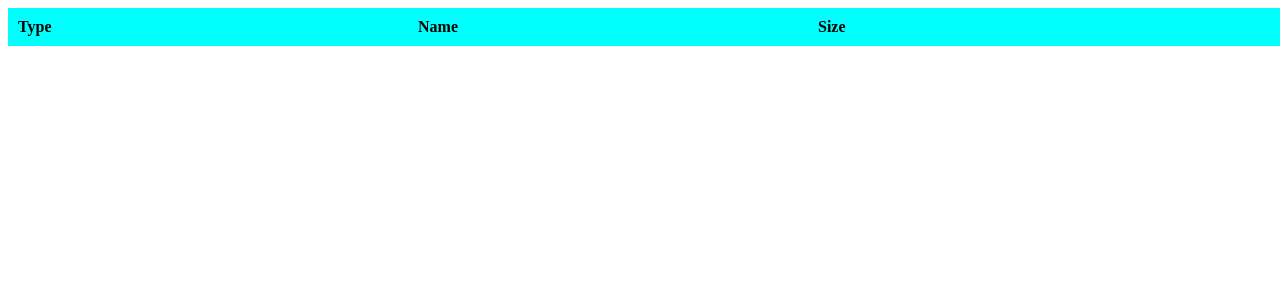
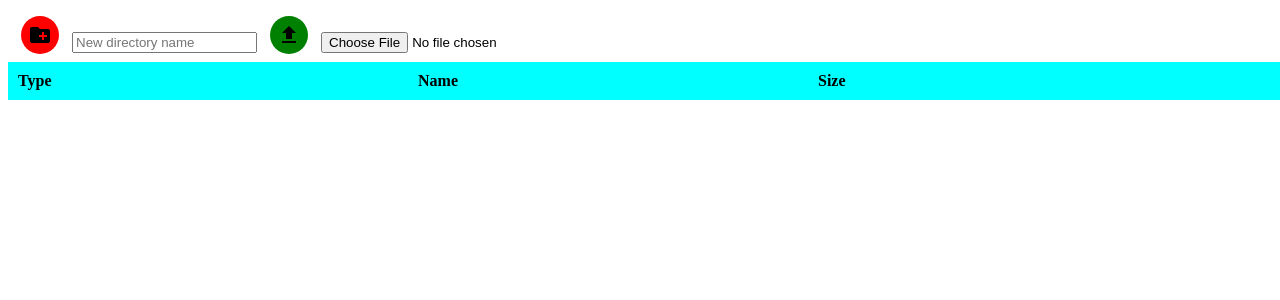
Before and after one commit to mykolasbar/php_file_browser, a PHP site: page /browser.php in a window 1280 px wide. Shown: the top 300 px of the page. Run offline with PHP 8.4, Linux system fonts and the light colour scheme.

Commit message:
Added new directory creation, file uploading, deletion, renaming and download functionalities

```diff
--- a/browser.php
+++ b/browser.php
@@ -57,23 +57,109 @@ isset() → patiktinti ar kintamieji turi reikšmę (isset($_GET[‘x’])). -->
         }
     }
 
+    $directory = glob($path);
+    // $renamed = str_replace(' ', '_', $_REQUEST['target']);
 
-    $directory = glob($path);
+    if($_SERVER["REQUEST_METHOD"] == "POST"){
+        if (isset($_GET['target'])) {
+            if (isset($_POST['newdir'])) {
+                $newdirname = $_REQUEST['newdir'];
+                mkdir($_REQUEST['target'] . '\\' . $newdirname);
+            }
+        }
+    }
+
+    if($_SERVER["REQUEST_METHOD"] == "POST"){
+        if (isset($_POST['target'])) {
+            if(isset($_POST['rename'])) {
+                $currentname = $_REQUEST['target'];
+                $newname = $_REQUEST['target'] . '/../' . $_REQUEST['rename'];
+                rename ($currentname, $newname);
+            }
+        }
+      }
+
+    if($_SERVER["REQUEST_METHOD"] == "POST"){
+        if(isset($_FILES['upload'])){
+          $temp_name = $_FILES['upload']['tmp_name'];
+          $file_name = $_FILES['upload']['name'];
+          $file_name = str_replace(' ', '%20', $file_name);
+          $file_size = $_FILES['upload']['size'];
+          if($file_size < 500000) {
+             move_uploaded_file($temp_name, $_GET['target'] . '\\' . $file_name);
+             echo $file_name . ' line89';
+          }else{
+             print("File too big");
+          }
+       }
+      }
+
+    if($_SERVER["REQUEST_METHOD"] == "POST"){
+        if (isset($_POST['deletion'])) {
+            if (isset($_POST['oldname'])){
+                if(isset($_POST['delete'])) {
+                    $oldname = $_REQUEST['oldname'];
+                    $renamed = $_REQUEST['deletion'];
+                    // rename ($oldname, $renamed);
+                    // echo $oldname . ' 104 ';
+                    // unlink(($renamed);
+                    unlink(str_replace('_', ' ', $renamed));
+                }
+            }
+        }
+      }
+
+    if($_SERVER["REQUEST_METHOD"] == "POST"){
+        if (isset($_POST['download'])) {
+            ob_clean();
+            ob_start();
+            header('Content-Description: File Transfer');
+            header('Content-Type: application/octet-stream');
+            header('Content-Disposition: attachment; filename="'.basename($_REQUEST['download']).'"');
+            header('Expires: 0');
+            header('Cache-Control: must-revalidate');
+            header('Pragma: public');
+            header('Content-Length: ' . filesize($_REQUEST['download']));
+            ob_end_flush();
+            readfile($_REQUEST['download']);
+            exit;
+        }
+      }
+
+
+    echo "<div style='display:inline-flex'>";
 
     if (isset($_GET['target'])) {
         echo '<a href="?target='. $back_target .'"><i class="large material-icons" style="padding:7px; margin:7px; background-color: yellow; border-radius:50%">arrow_back</i></a>';
-        // echo '<button onclick="history.back()">Back</button>';
     }
-        // echo "<i class='large material-icons' style = 'padding:7px; margin:7px; background-color: yellow; border-radius:50%'>arrow_forward</i>";
-        echo "<div class = 'itemh'><div class='column'>Type</div><div class='column'>Name</div><div class='column'>Size</div></div>";
+
+    echo "<form action='' method='POST'><button type='submit' for='newdir' style = 'background-color:inherit; border:none'><i class='large material-icons' style='padding:7px; margin:7px; background-color: red; border-radius:50%'>create_new_folder</i></button><input type='text' name='newdir' placeholder='New directory name'></form>";
+
+    echo "<form action='' method='POST' enctype='multipart/form-data'><button style='background-color:inherit; border:none' type='submit' for='upload'><i class='large material-icons' style='padding:7px; margin:7px; background-color: green; border-radius:50%'>file_upload</i></button><input style='background-color:inherit; border:none' name='upload' type='file' placeholder='Upload file'></input></form>";
+
+    echo "</div>";
+
+    echo "<div class = 'itemh'><div class='column'>Type</div><div class='column'>Name</div><div class='column'>Size</div></div>";
 
     foreach($directory as $name) {
         if (is_file($name)){
-        echo "<div class = 'item'><div class='column'><b>File </b></div>" . "<div class='column'>" . basename($name) . "</div><div class='column'> " . filesize($name) . " mb. </div></div></br>";
+        echo "<div class = 'item'>
+                <div class='column'><b>File </b></div>" . "
+                <div class='column'>" . basename($name) . "</div>
+                <div class='column'> " . filesize($name) . " kb. </div>
+                <div class='column'><form action = '' method='POST'><input type='hidden' name='oldname' value=".$name." /><input type='hidden' name='deletion' value=".str_replace(' ', '_', $name)." /><button type='submit' name='delete'>Delete</button></form>
+                <form action = '' method='POST' enctype='multipart/form-data'><input type='hidden' name='download' value=".$name." /><button type='submit' for='download'>Download</button></form></div>
+            </div></br>";
         }
         else if (is_link($name)) "<div class = 'item'><b>Link </b>" . basename($name) . "</div>";
         else {
-        echo '<div class ="item"><div class="column"><b>Directory </b></div> <div class="column"><a href="?target='. $name . '">'.basename($name).'</a></div> <div class="column">' . filesize($name) . ' mb. </div></div></br>';
+        echo '<div class ="item">
+                <div class="column">
+                    <b>Directory </b></div>
+                <div class="column"><a href="?target='. $name . '">'.basename($name).'</a></div>
+                <div class="column">' . filesize($name) . ' kb. </div>
+                <form action = "" method="POST"><div class="column"><input type="hidden" name="target" value='.$name.' /><button type="submit" for="rename">Rename</button><input type="text" name="rename"></div>
+            </div></form></br>';
         }
     }
 
```
Also changed, not shown: login_form.php (added, +14 -0 lines).
